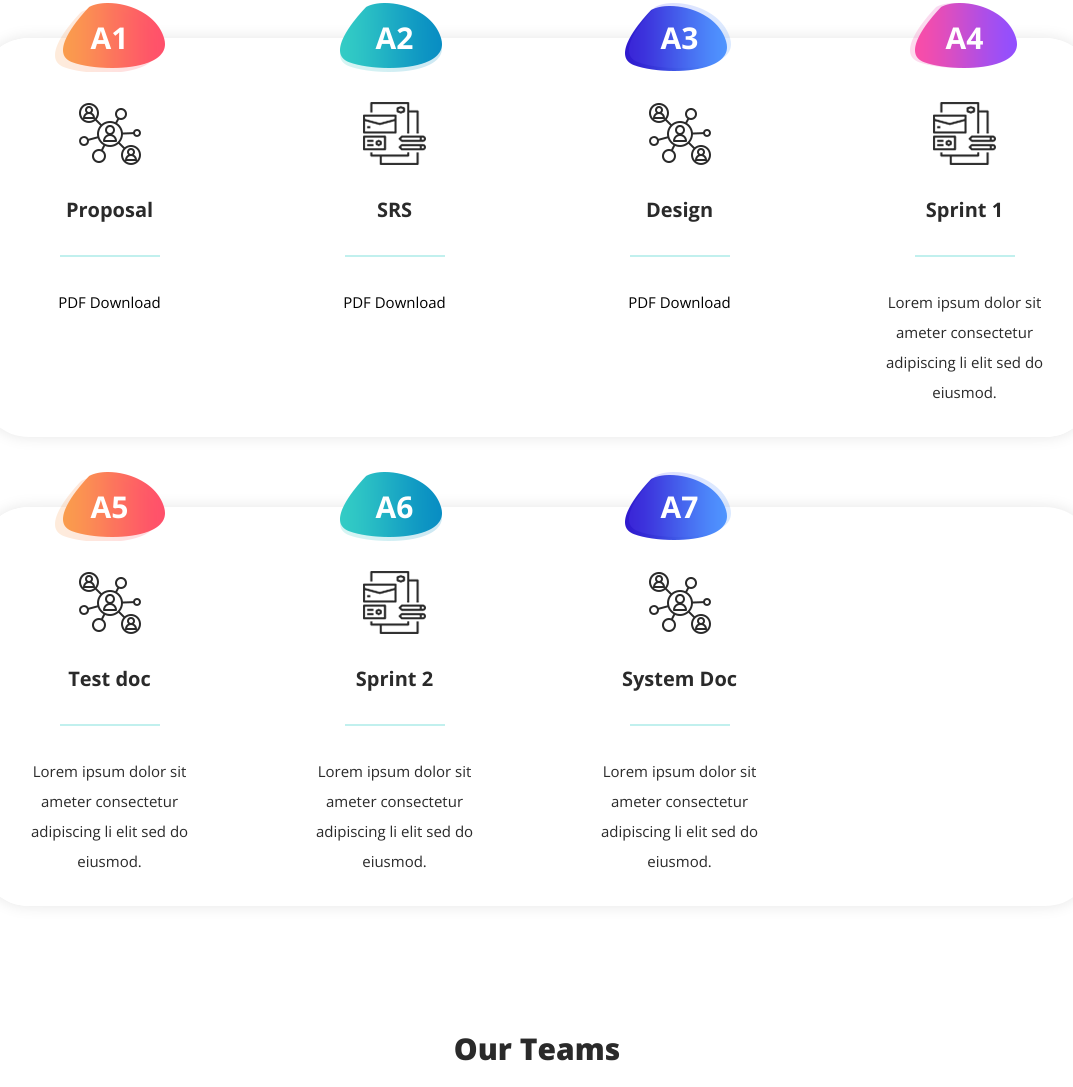
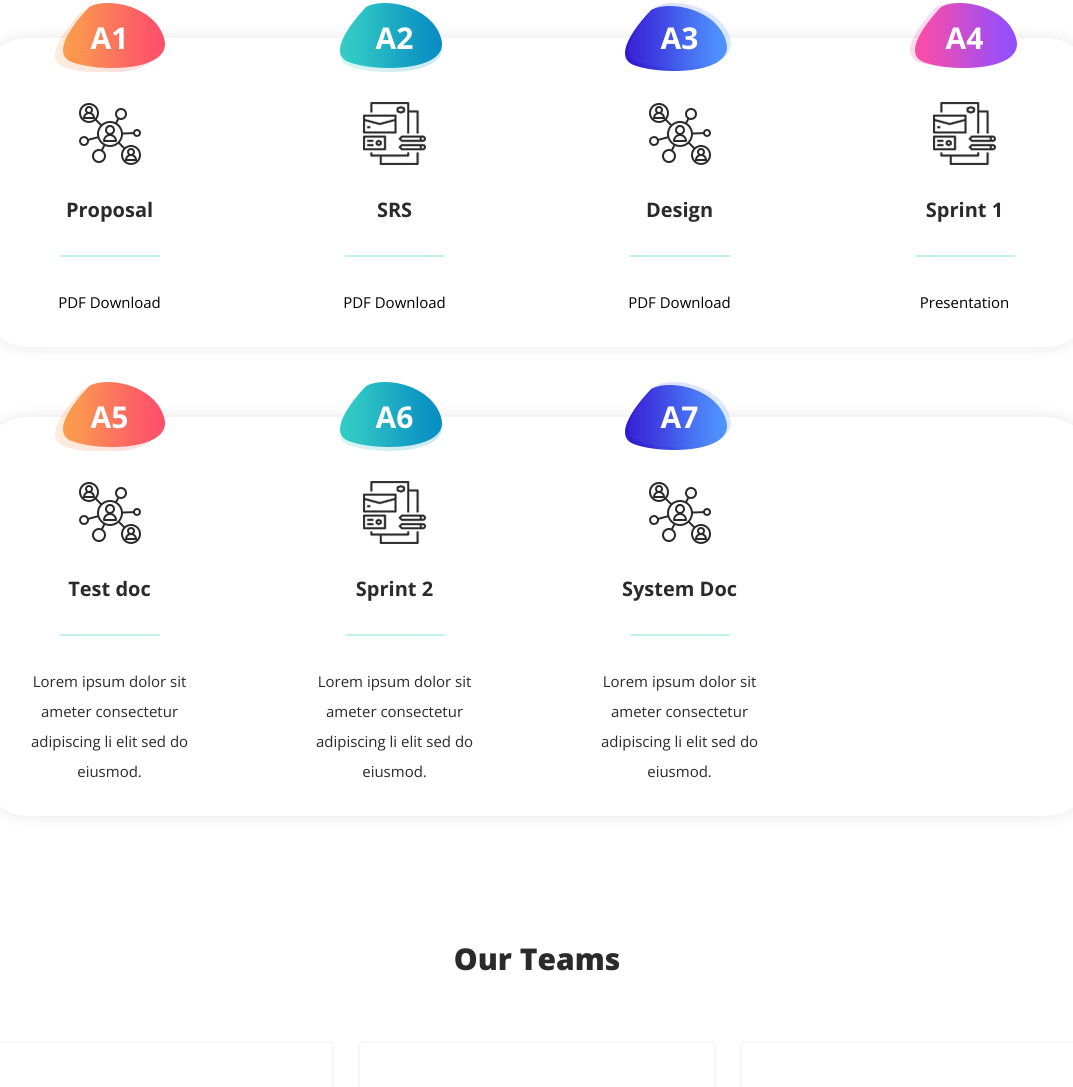
Before and after one commit to Jongkonrat/Project-361, a plain HTML site: page index.html in a window 1280 px wide. Shown: the part 962-2049 px from the top of the page, without its empty margins (103-1176 px from the left). Drawn offline with nearby package versions, Linux system fonts and the light colour scheme.

Commit message:
add slide sprint1

```diff
--- a/index.html
+++ b/index.html
@@ -155,7 +155,7 @@ https://templatemo.com/tm-563-seo-dream
                   <div class="icon"></div>
                   <h4>Sprint 1</h4>
                   <div class="line-dec"></div>
-                  <p>Lorem ipsum dolor sit ameter consectetur adipiscing li elit sed do eiusmod.</p>
+                  <p><a href="https://www.canva.com/design/DAFZ_Z5jUik/bdGu7lNAEx1MhrNic5sfDA/view?utm_content=DAFZ_Z5jUik&utm_campaign=designshare&utm_medium=link&utm_source=publishsharelink">Presentation</a></p>
                 </div>
               </div>
             </div>
```
